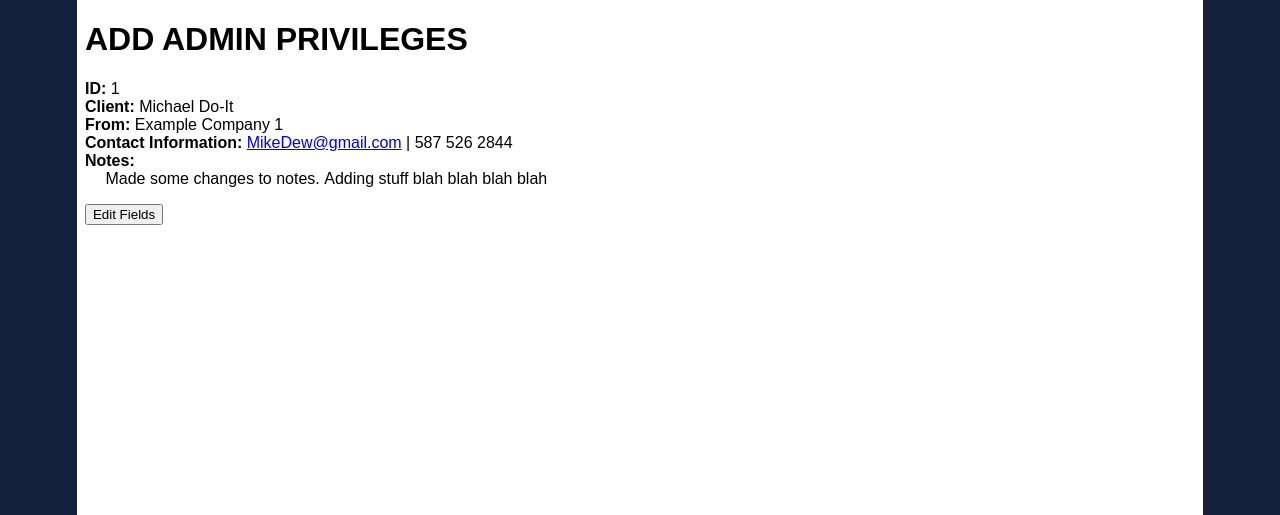
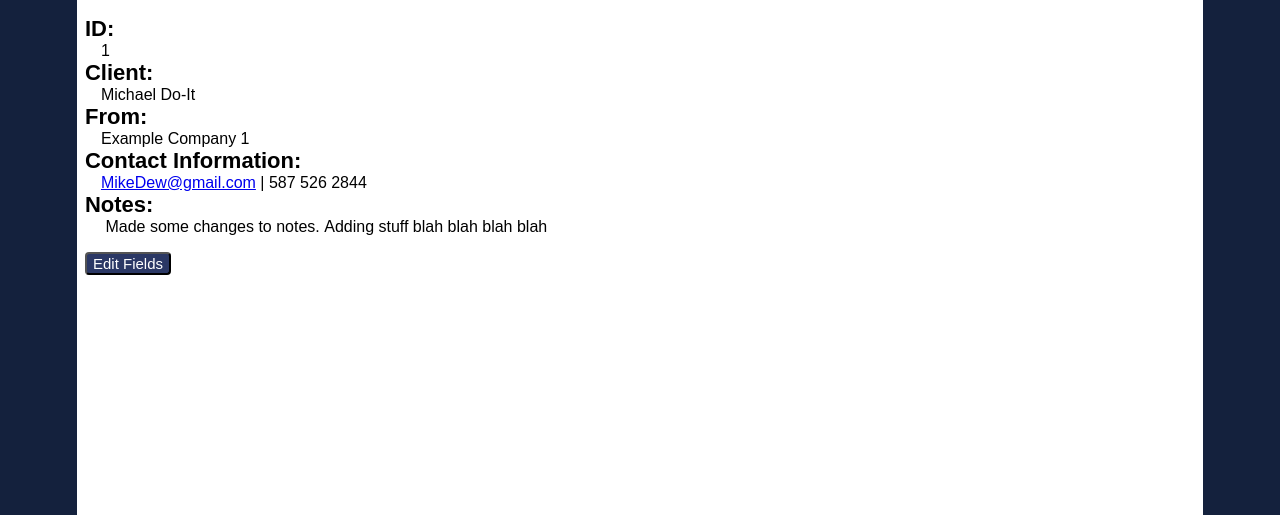
Before and after one commit to AvijotGirn/CRM-Application, a Django app: page /1/ in a window 1280 px wide. Shown: the part 138-653 px from the top of the page. Run offline with Django 4.2, Linux system fonts and the light colour scheme; data comes from the database, SQL or seed files in the repository.

Commit message:
Styling for add client, client info, and client list pages.

```diff
--- a/AppCRM/templates/clientinfo.html
+++ b/AppCRM/templates/clientinfo.html
@@ -2,21 +2,33 @@
 {% load static %}
 {% block header_title %}Client Information: {{ client.first_name }} {{ client.last_name }}{% endblock %}
 
-{#{% block css %}<link rel="stylesheet" href="{% static 'css/clientstyles.css' %}" type="text/css">{% endblock %}#}
+{% block css %}<link rel="stylesheet" href="{% static 'css/clientinfostyles.css' %}" type="text/css">{% endblock %}
 {% block content %}
-    <h1>ADD ADMIN PRIVILEGES</h1>
     <p>
-        <strong>ID: </strong> <span id="clientID">{{ client.id }}</span> <br>
-        <strong>Client: </strong> <span id="clientFirstName" contenteditable="false">{{ client.first_name }}</span>
-                                  <span id="clientLastName" contenteditable="false">{{ client.last_name }}</span>
-        <br><strong>From: </strong><span id="companyField" contenteditable="false">{{ client.company }}</span> <br>
-        <strong>Contact Information: </strong>
-        <span id="emailField" contenteditable="false"><a href="mailto:{{ client.email }}">{{ client.email }}</a></span> |
-        <span id="phoneField" contenteditable="false">{{ client.phone }}</span> <br>
-        <strong>Notes: </strong> <br> &emsp; <span id="notesField" contenteditable="false">{{ client.notes }}</span>
+        <strong class="header">ID: </strong>
+            <br>
+            &emsp;<span id="clientID">{{ client.id }}</span>
+            <br>
+        <strong class="header">Client: </strong>
+            <br>
+            &emsp;<span id="clientFirstName" contenteditable="false">{{ client.first_name }}</span>
+            <span id="clientLastName" contenteditable="false">{{ client.last_name }}</span>
+            <br>
+        <strong class="header">From: </strong>
+            <br>
+            &emsp;<span id="companyField" contenteditable="false">{{ client.company }}</span>
+            <br>
+        <strong class="header">Contact Information: </strong>
+            <br>
+            &emsp;<span id="emailField" contenteditable="false"><a href="mailto:{{ client.email }}">{{ client.email }}</a></span> |
+            <span id="phoneField" contenteditable="false">{{ client.phone }}</span>
+            <br>
+        <strong class="header">Notes: </strong>
+            <br> &emsp;
+            <span id="notesField" contenteditable="false">{{ client.notes }}</span>
     </p>
 
-    <button>Edit Fields</button>
+    <button class="but">Edit Fields</button>
 
 {% endblock %}
 {% block js %} <script src="{% static "js/clientinfo.js" %}"></script> {% endblock %}
--- a/AppCRM/templates/clients.html
+++ b/AppCRM/templates/clients.html
@@ -28,7 +28,9 @@
                 <td>{{ client.phone}}</td>
                 <td>{{ client.company }}</td>
                 <td>
-                    <a href="{% url 'Info' client.id %}">View/Edit</a>
+                    <form action="{% url 'Info' client.id %}">
+                        <button>View</button>
+                    </form>
                 </td>
             </tr>
         {% endfor %}
--- /dev/null
+++ b/static/css/clientinfostyles.css
@@ -0,0 +1,14 @@
+.header{
+    font-size: 22px;
+}
+
+.but{
+    border-radius: 4px;
+    font-size: 15px;
+    background-color: #2B3865;
+    color: white;
+}
+
+.but:hover{
+    background-color: #5b80b2;
+}
--- a/static/css/clientstyles.css
+++ b/static/css/clientstyles.css
@@ -41,6 +41,7 @@
 .delete-btn {
     background-color: red;
     color: black;
+    border-radius: 6px;
 }
 
 .delete-btn:hover {
```
Also changed, not shown: AppCRM/templates/add_client.html (+5 -3 lines), static/css/addclientstyles.css (+20 -2 lines).
